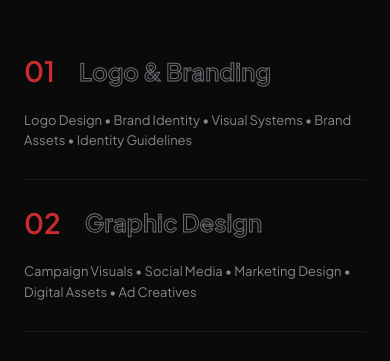
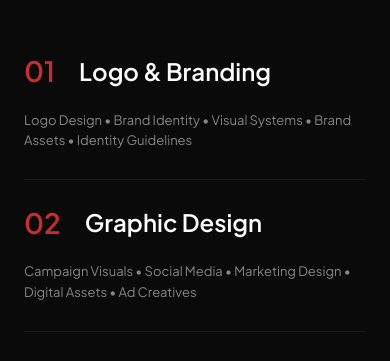
Before and after one commit to aswinlegarcon/portfolio-nickyralson, a React (Vite) app: page / in a window 390 px wide. Shown: the part 3089-3450 px from the top of the page. Built offline with nearby package versions, Linux system fonts and the light colour scheme.

Commit message:
Mobile view changes

```diff
--- a/src/App.jsx
+++ b/src/App.jsx
@@ -579,6 +579,15 @@ function WhatIDoSection() {
 
 function HomeServicesSection() {
   const [activeId, setActiveId] = useState(null)
+  const [isMobile, setIsMobile] = useState(false)
+
+  useEffect(() => {
+    const mq = window.matchMedia('(max-width: 1023px)')
+    setIsMobile(mq.matches)
+    const handler = (e) => setIsMobile(e.matches)
+    mq.addEventListener('change', handler)
+    return () => mq.removeEventListener('change', handler)
+  }, [])
 
   return (
     // ── Services section: 40px top/bottom padding ──
@@ -605,21 +614,23 @@ function HomeServicesSection() {
                 </span>
                 <h3
                   className={`font-semibold leading-[1.2] transition-all duration-500 ease-[cubic-bezier(0.22,1,0.36,1)] ${
-                    isActive
+                    isMobile
+                      ? 'translate-x-0 scale-100 text-white'
+                      : isActive
                       ? 'translate-x-4 scale-[1.02] text-white [text-shadow:0_0_12px_rgba(255,255,255,0.14)]'
                       : 'translate-x-0 scale-100'
                   }`}
                   style={{
                     fontSize: UNIFORM_SUBHEADING_SIZE,
                     fontFamily: "'Plus Jakarta Sans', sans-serif",
-                    ...(isActive
-                      ? {}
-                      : {
+                    ...(!isMobile && !isActive
+                      ? {
                         color: 'transparent',
                         WebkitTextStroke: '1px #6F7277',
                         textStroke: '1px #6F7277',
                         textShadow: 'none',
-                      }),
+                      }
+                      : {}),
                   }}
                 >
                   {service.title}
@@ -752,8 +763,8 @@ function WhereItStartedSection() {
         {/* Heading + subtext row — 20px extra gap below before image strip (via gap-14) */}
         <div className="flex w-full flex-col gap-14">
           {/* Header row — full bleed with page padding */}
-          <div className="flex w-full items-end justify-between gap-8 px-6 lg:px-[120px]">
-            <div className="max-w-[54%]">
+          <div className="flex w-full flex-col items-start gap-4 px-6 lg:flex-row lg:items-end lg:justify-between lg:gap-8 lg:px-[120px]">
+            <div className="w-full lg:max-w-[54%]">
               <h2
                 className="font-semibold leading-[1.1] text-white"
                 style={{ fontSize: UNIFORM_HEADING_SIZE }}
@@ -828,7 +839,7 @@ function Footer() {
         />
 
         {/* Top bar */}
-        <div className="relative z-10 flex items-center justify-between">
+        <div className="relative z-10 flex flex-col items-center gap-2 lg:flex-row lg:justify-between">
           <div className="flex items-center gap-2">
             <span
               className="inline-block h-2.5 w-2.5 rounded-full bg-[#22C55E]"
```
